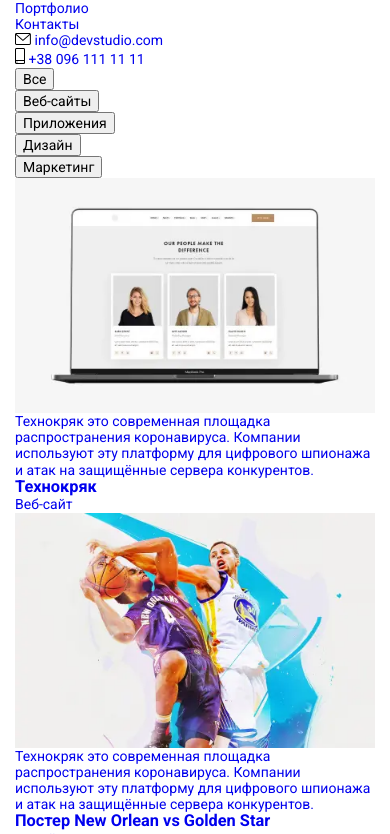
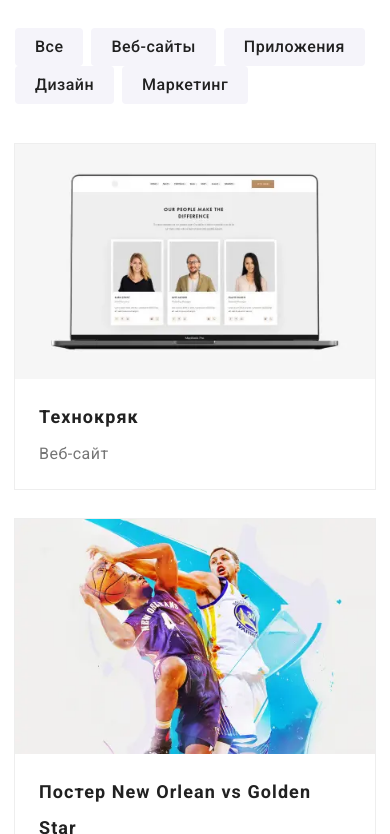
Before and after one commit to kvitkovsky1302/goit-markup-hw-08, a plain HTML site: page portfolio.html in a window 390 px wide. Shown: the part 32-866 px from the top of the page. Drawn offline with nearby package versions, Linux system fonts and the light colour scheme.

Commit message:
Добавляет адаптивный портфолио лист

```diff
--- a/portfolio.html
+++ b/portfolio.html
@@ -18,7 +18,7 @@
     <link rel="stylesheet" href="./css/main.min.css" />
   </head>
   <body>
-    <header class="header">
+    <!-- <header class="header">
       <div class="conteiner">
         <nav class="navigation">
           <a class="logo link" lang="en" href="index.html">
@@ -61,7 +61,7 @@
           </li>
         </ul>
       </div>
-    </header>
+    </header> -->
     <main>
       <!-- Portfolio section -->
       <section class="section-portfolio">
@@ -706,7 +706,7 @@
       </section>
     </main>
     <!-- Contacts info -->
-    <footer class="footer">
+    <!-- <footer class="footer">
       <div class="conteiner">
         <div class="footer-contacts">
           <a class="footer-logo link" lang="en" href="index.html">
@@ -790,6 +790,6 @@
           </form>
         </div>
       </div>
-    </footer>
+    </footer> -->
   </body>
 </html>
--- a/sass/components/_buttons.scss
+++ b/sass/components/_buttons.scss
@@ -30,28 +30,28 @@
     margin-left: 10px;
 }
 
-// .portfolio-list-btn {
-//     background: $secondary-background-color;
-//     border-radius: 4px;
-//     font-weight: 500;
-//     font-size: 16px;
-//     line-height: 1.62;
-//     text-align: center;
-//     letter-spacing: 0.03em;
-//     color: $title-color;
-//     border: none;
-//     padding: 6px 20px;
+.portfolio-list-btn {
+    background: $secondary-background-color;
+    border-radius: 4px;
+    font-weight: 500;
+    font-size: 16px;
+    line-height: 1.62;
+    text-align: center;
+    letter-spacing: 0.03em;
+    color: $title-color;
+    border: none;
+    padding: 6px 20px;
 
-//     transition: color $time-hover cubic-bezier(0.4, 0, 0.2, 1),
-//         background-color $time-hover cubic-bezier(0.4, 0, 0.2, 1);
+    transition: color $time-hover cubic-bezier(0.4, 0, 0.2, 1),
+        background-color $time-hover cubic-bezier(0.4, 0, 0.2, 1);
 
-//     &:hover,
-//     &:focus {
-//         color: $btn-color;
-//         background-color: $accent-color;
-//         cursor: pointer;
-//     }
-// }
+    &:hover,
+    &:focus {
+        color: $btn-color;
+        background-color: $accent-color;
+        cursor: pointer;
+    }
+}
 
 // .submit-btn {
 //     @include button();
--- a/sass/layout/_filter-list.scss
+++ b/sass/layout/_filter-list.scss
@@ -1,9 +1,19 @@
-// .btn-list {
-//     display: flex;
-//     justify-content: center;
-//     margin-bottom: 50px;
-// }
+.btn-list {
+    display: flex;
+    justify-content: flex-start;
+    margin-bottom: 40px;
+    flex-wrap: wrap;
 
-// .btn-item:not(:last-child) {
-//     margin-right: 8px;
-// }
+    @media screen and (min-width: 768px) {
+        justify-content: center;
+        margin-bottom: 30px;
+    }
+
+    @media screen and (min-width: 1200px) {
+        margin-bottom: 50px;
+    }
+}
+
+.btn-item:not(:last-child) {
+    margin-right: 8px;
+}
--- a/sass/layout/_portfolio-list.scss
+++ b/sass/layout/_portfolio-list.scss
@@ -1,68 +1,76 @@
-// .portfolio-list {
-//     display: flex;
-//     flex-wrap: wrap;
-//     margin: -15px;
-// }
+.portfolio-list {
+    display: flex;
+    flex-wrap: wrap;
+    margin: -15px;
+}
 
-// .portfolio-list-item {
-//     display: flex;
-//     margin: 15px;
-//     outline: 1px solid #eeeeee;
+.portfolio-list-item {
+    display: flex;
+    margin: 15px;
+    outline: 1px solid #eeeeee;
+}
 
-// }
+.portfolio-list-link {
+    transition: box-shadow $time-hover cubic-bezier(0.4, 0, 0.2, 1);
 
-// .portfolio-list-link {
-//     transition: box-shadow $time-hover cubic-bezier(0.4, 0, 0.2, 1);
-
-//     &:hover,
-//     &:focus {
-//         box-shadow: 0px 1px 1px rgba(0, 0, 0, 0.12), 0px 4px 4px rgba(0, 0, 0, 0.06),
-//             1px 4px 6px rgba(0, 0, 0, 0.16);
-//     }
-// }
+    &:hover,
+    &:focus {
+        box-shadow: 0px 1px 1px rgba(0, 0, 0, 0.12), 0px 4px 4px rgba(0, 0, 0, 0.06),
+            1px 4px 6px rgba(0, 0, 0, 0.16);
+    }
+}
 
 
-// .thumb {
-//     position: relative;
-//     overflow: hidden;
-// }
+.thumb {
+    position: relative;
+    overflow: hidden;
+}
 
-// .thumb-text {
-//     position: absolute;
-//     padding: 63px 24px;
-//     bottom: 0;
+.thumb-text {
+    position: absolute;
+    padding: 77px 24px;
+    bottom: 0;
 
-//     width: 100%;
-//     height: 100%;
-//     @include text($fw:400, $fs:18px, $lh:1.56);
-//     overflow: scroll;
+    width: 100%;
+    height: 100%;
+    @include text($fw:400, $fs:18px, $lh:1.56);
+    overflow: scroll;
 
-//     background: rgba(33, 150, 243, 0.9);
-//     color: $social-icon-dark-theme;
-//     transform: translateY(100%);
-//     transition: transform $time-hover cubic-bezier(0.4, 0, 0.2, 1);
+    background: rgba(33, 150, 243, 0.9);
+    color: $social-icon-dark-theme;
+    transform: translateY(100%);
+    transition: transform $time-hover cubic-bezier(0.4, 0, 0.2, 1);
 
-//     .portfolio-list-link:hover &,
-//     .portfolio-list-link:focus & {
-//         transform: translateY(0);
-//     }
-// }
+    .portfolio-list-link:hover &,
+    .portfolio-list-link:focus & {
+        transform: translateY(0);
+    }
+
+    @media screen and (min-width: 768px) {
+        padding: 49px 24px;
+    }
+
+    @media screen and (min-width: 1200px) {
+        padding: 63px 24px;
+    }
+}
 
 
-// .portfolio-list-title {
-//     @include text($fs:18px, $lh:2, $ls:0.06em);
-//     color: $title-color;
-//     margin-bottom: 4px;
-// }
+.portfolio-list-title {
+    @include text($fs:18px, $lh:2, $ls:0.06em);
+    color: $title-color;
+    margin-bottom: 4px;
+}
 
-// .portfolio-list-text {
-//     @include text($fw:400, $fs:16px, $lh:1.87);
-//     color: $primary-text-color;
-// }
+.portfolio-list-text {
+    @include text($fw:400, $fs:16px, $lh:1.87);
+    color: $primary-text-color;
+}
 
-// .cards-title {
-//     padding: 20px 24px;
-//     // width: 370px;
-//     // height: 108px;
-//     // overflow: scroll;
-// }
+.cards-title {
+    padding: 20px 24px;
+
+@media screen and (min-width: 768px) and (max-width:1199px) {
+    width: 354px;
+}
+}
--- a/sass/layout/_portfolio-section.scss
+++ b/sass/layout/_portfolio-section.scss
@@ -1,4 +1,9 @@
-// .section-portfolio {
-//     padding-top: 94px;
-//     padding-bottom: 94px;
-// }
+.section-portfolio {
+        padding-top: 60px;
+        padding-bottom: 60px;
+
+    @media screen and (min-width: 1200px) {
+        padding-top: 94px;
+        padding-bottom: 94px;
+    }
+}
```
Also changed, not shown: css/main.css, css/main.min.css, 2 other files.
